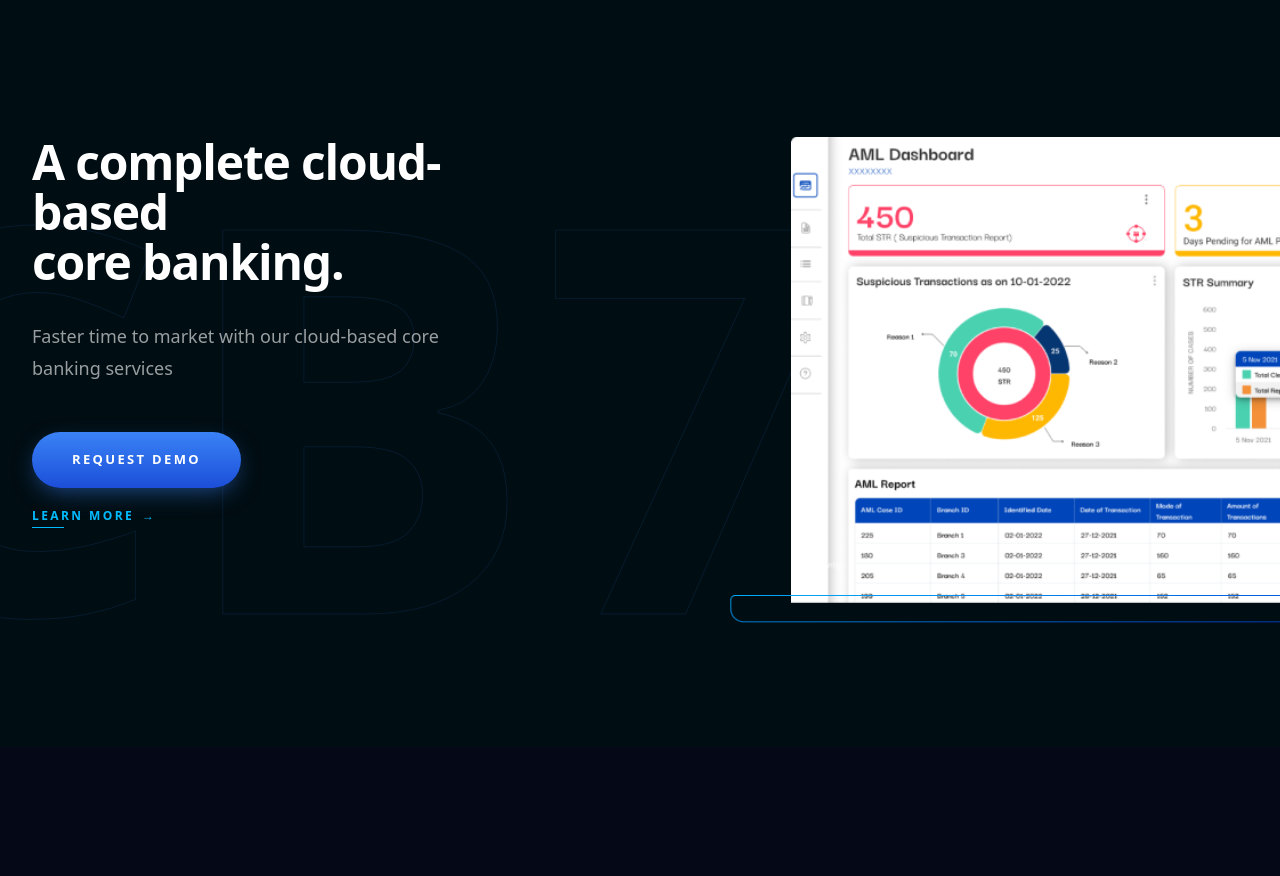
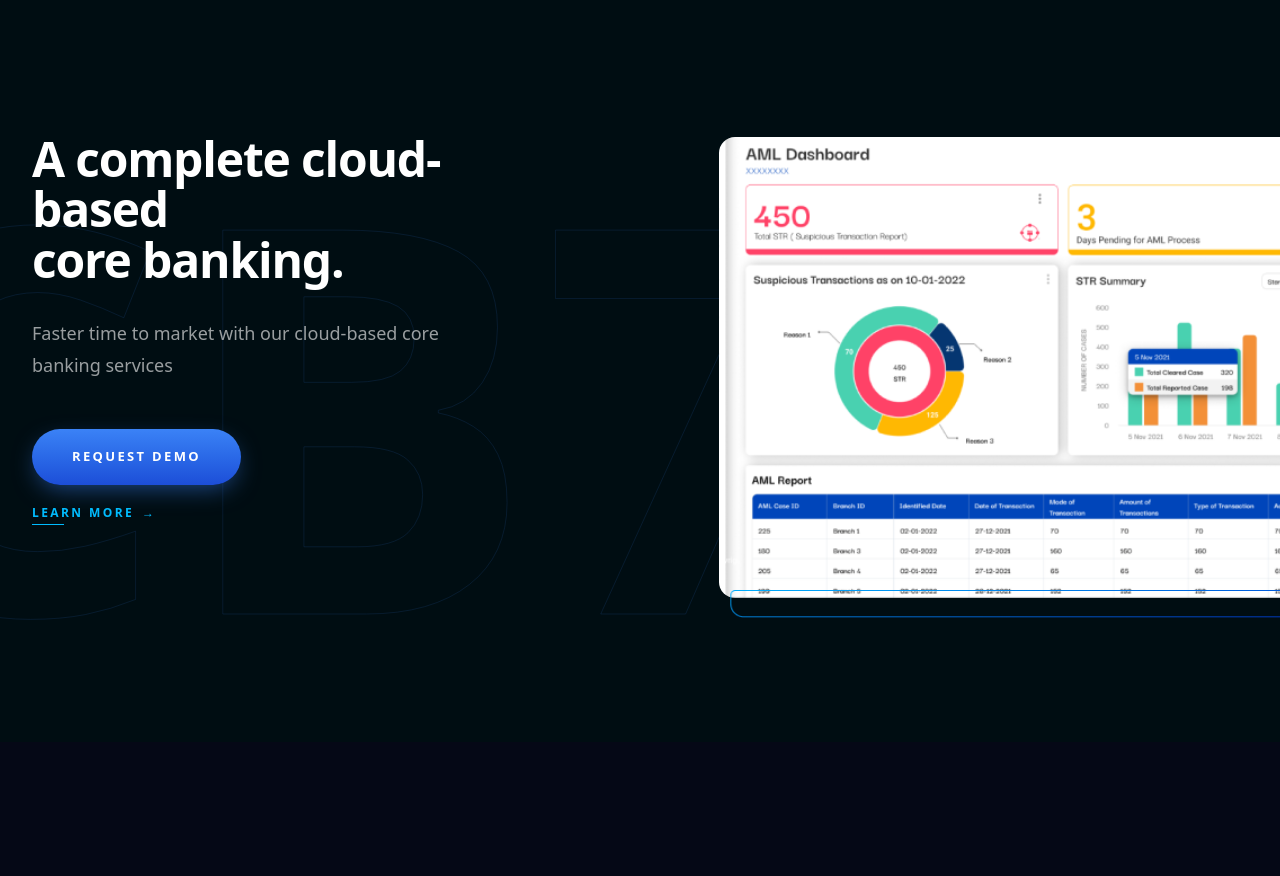
Before and after one commit to anupyadav-dev/n7-frontend-assignment, a Next.js app: page / in a window 1280 px wide. Shown: the part 2260-3136 px from the top of the page. Built offline with nearby package versions, Linux system fonts and the light colour scheme.

Commit message:
refactor(feature-showcase): stabilize dashboard image layout and remove overflow hacks

```diff
--- a/src/components/sections/FeatureShowcase/FeatureShowcase.tsx
+++ b/src/components/sections/FeatureShowcase/FeatureShowcase.tsx
@@ -67,15 +67,16 @@ export default function FeatureShowcase() {
               {/* OUTER BLUE FRAME */}
               <div className="relative rounded-[2.7rem]">
                 {/* DASHBOARD IMAGE */}
-                <div className="overflow-hidden rounded-[2rem]">
-                  <Image
-                    src="/images/dashboard.png"
-                    alt="Core banking dashboard"
-                    width={1600}
-                    height={1100}
-                    className="relative right-[-10%] h-auto w-[112.8%] object-cover"
-                    priority
-                  />
+                <div className="w-full max-w-[651px] mx-auto lg:mx-0">
+                  <div className="relative aspect-[651/461] overflow-hidden rounded-[1rem]">
+                    <Image
+                      src="/images/dashboard.png"
+                      alt="Core banking dashboard"
+                      fill
+                      className="object-cover"
+                      priority
+                    />
+                  </div>
                 </div>
 
                 {/* CONNECTED RECTANGLE SHELF */}
```
